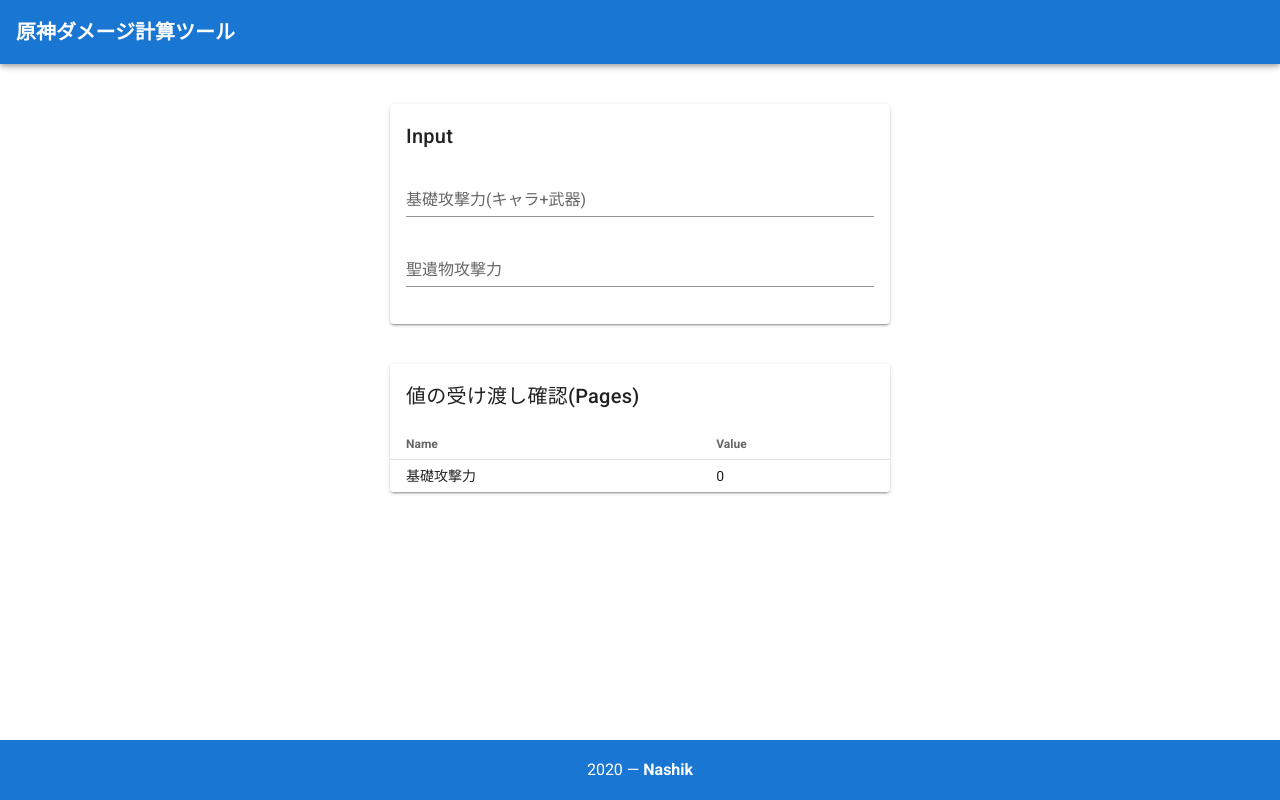
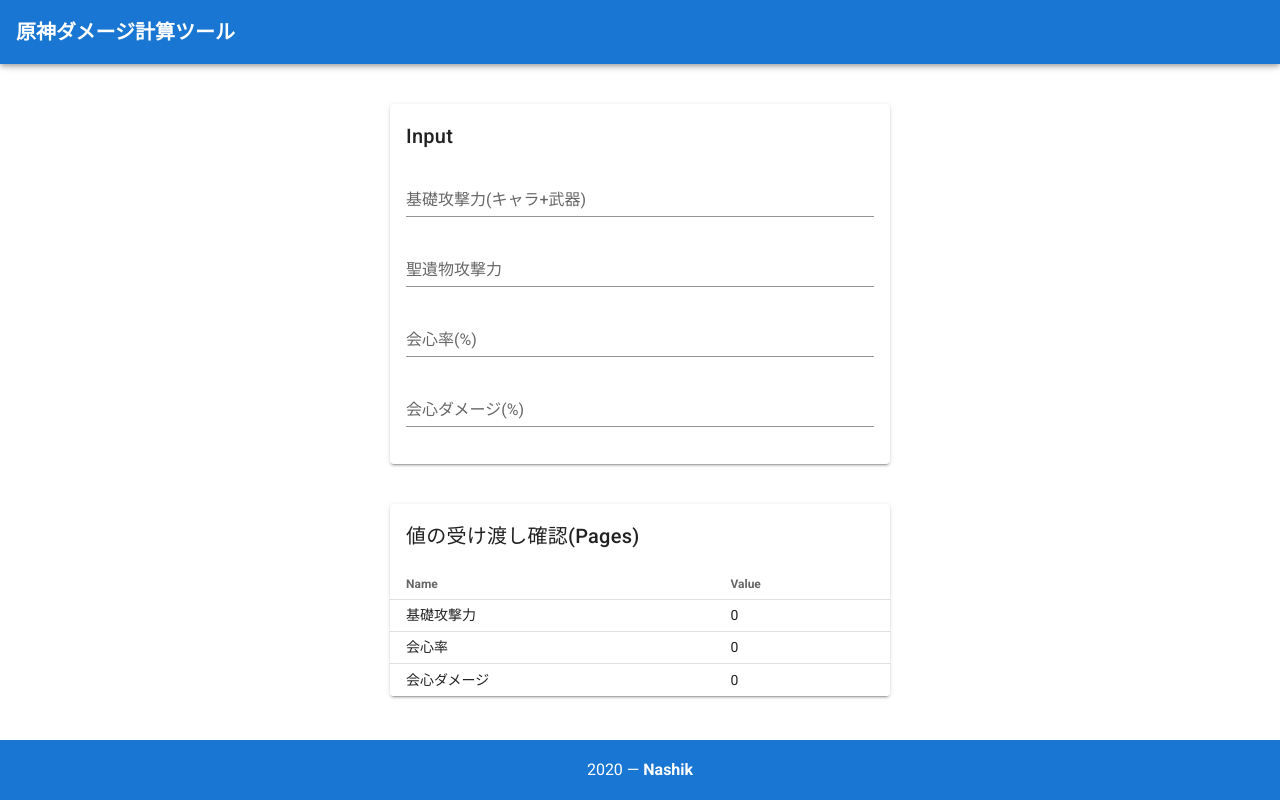
Before and after one commit to nashik/GenshinCalculator, a Vue app: page / in a window 1280 px wide. Built offline with nearby package versions, Linux system fonts and the light colour scheme.

Commit message:
update critical_rate and critical_damage fields

```diff
--- a/src/components/organisms/Input.vue
+++ b/src/components/organisms/Input.vue
@@ -4,6 +4,8 @@
     <v-card-text>
       <InputBaseAttack @change:base_attack="changeBaseAttack" />
       <InputArtifactsAttack @change:artifacts_attack="changeArtifactsAttack" />
+      <InputCriticalRate @change:critical_rate="changeCriticalRate" />
+      <InputCriticalDamage @change:critical_damage="changeCriticalDamage" />
     </v-card-text>
   </v-card>
 </template>
@@ -11,32 +13,54 @@
 <script>
 import InputBaseAttack from "../molecules/InputBaseAttack";
 import InputArtifactsAttack from "../molecules/InputArtifactsAttack";
+import InputCriticalRate from "../molecules/InputCriticalRate";
+import InputCriticalDamage from "../molecules/InputCriticalDamage";
 
 export default {
   name: "Main",
   components: {
     InputBaseAttack,
-    InputArtifactsAttack
+    InputArtifactsAttack,
+    InputCriticalRate,
+    InputCriticalDamage
+  },
+  data() {
+    return {
+      base_attack: 0,
+      artifacts_attack: 0
+    };
   },
   props: {
     total_attack: {
+      type: Number
+    },
+    critical_rate: {
+      type: Number
+    },
+    critical_damage: {
       type: Number
     }
   },
   methods: {
     changeBaseAttack: function(value) {
       this.base_attack = value;
-      this.$emit("change:total_attack", Number(this.base_attack) + Number(this.artifacts_attack));
+      this.$emit(
+        "change:total_attack",
+        Number(this.base_attack) + Number(this.artifacts_attack)
+      );
     },
     changeArtifactsAttack: function(value) {
       this.artifacts_attack = value;
-      this.$emit("change:total_attack", Number(this.base_attack) + Number(this.artifacts_attack));
-    }
-  },
-  data() {
-    return {
-      base_attack: 0,
-      artifacts_attack: 0
+      this.$emit(
+        "change:total_attack",
+        Number(this.base_attack) + Number(this.artifacts_attack)
+      );
+    },
+    changeCriticalRate: function(value) {
+      this.$emit("change:critical_rate", Number(value));
+    },
+    changeCriticalDamage: function(value) {
+      this.$emit("change:critical_damage", Number(value));
     }
   }
 };
--- a/src/components/pages/GenshinCalc.vue
+++ b/src/components/pages/GenshinCalc.vue
@@ -6,6 +6,8 @@
     <v-content>
       <Input
         @change:total_attack="total_attack=$event"
+        @change:critical_rate="critical_rate=$event"
+        @change:critical_damage="critical_damage=$event"
       />
       <v-card width="500px" class="mx-auto my-10">
         <v-card-title>値の受け渡し確認(Pages)</v-card-title>
@@ -21,6 +23,14 @@
               <tr>
                 <td>基礎攻撃力</td>
                 <td>{{ total_attack }}</td>
+              </tr>
+              <tr>
+                <td>会心率</td>
+                <td>{{ critical_rate }}</td>
+              </tr>
+              <tr>
+                <td>会心ダメージ</td>
+                <td>{{ critical_damage }}</td>
               </tr>
             </tbody>
           </template>
@@ -49,6 +59,8 @@ export default {
   data() {
     return {
       total_attack: 0,
+      critical_rate: 0,
+      critical_damage: 0
     };
   }
 };
```
